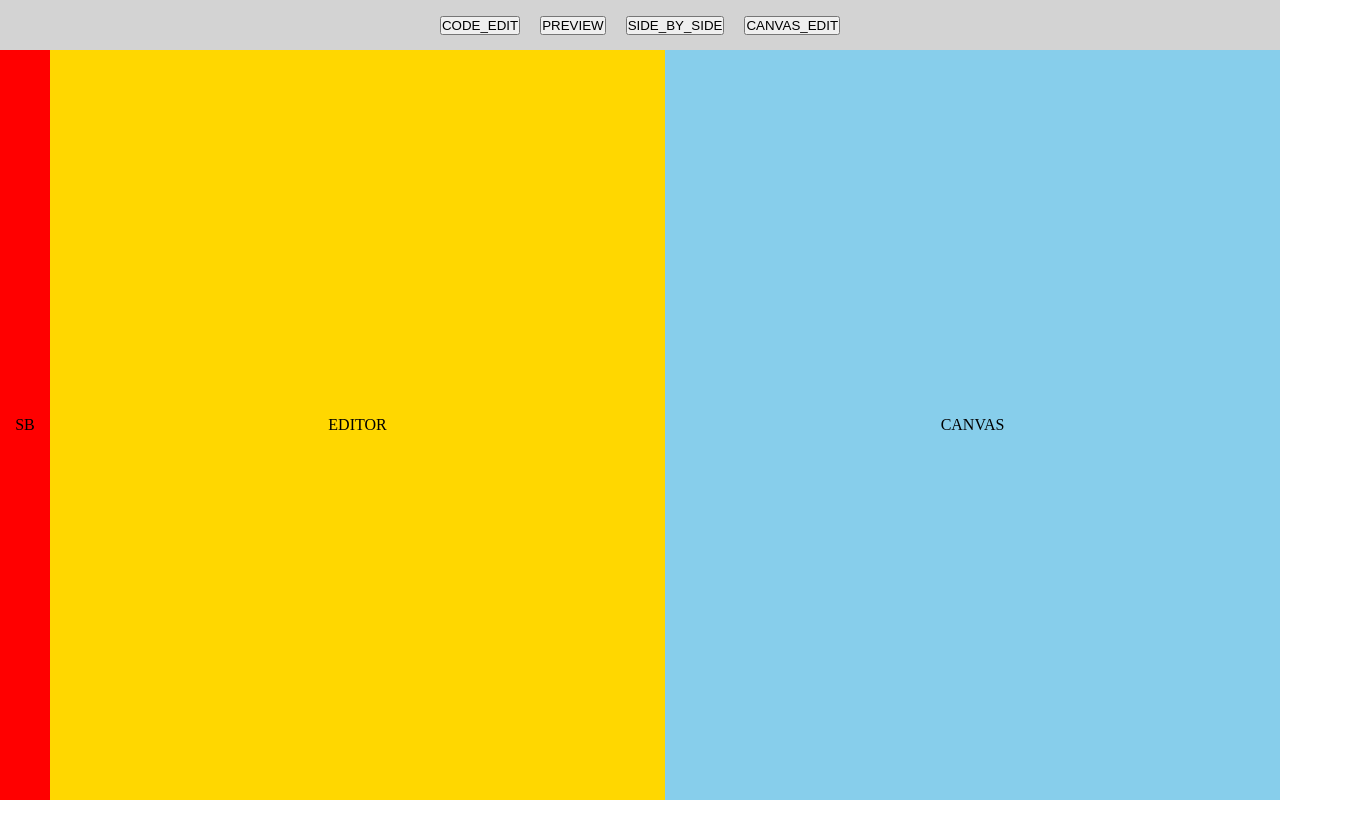
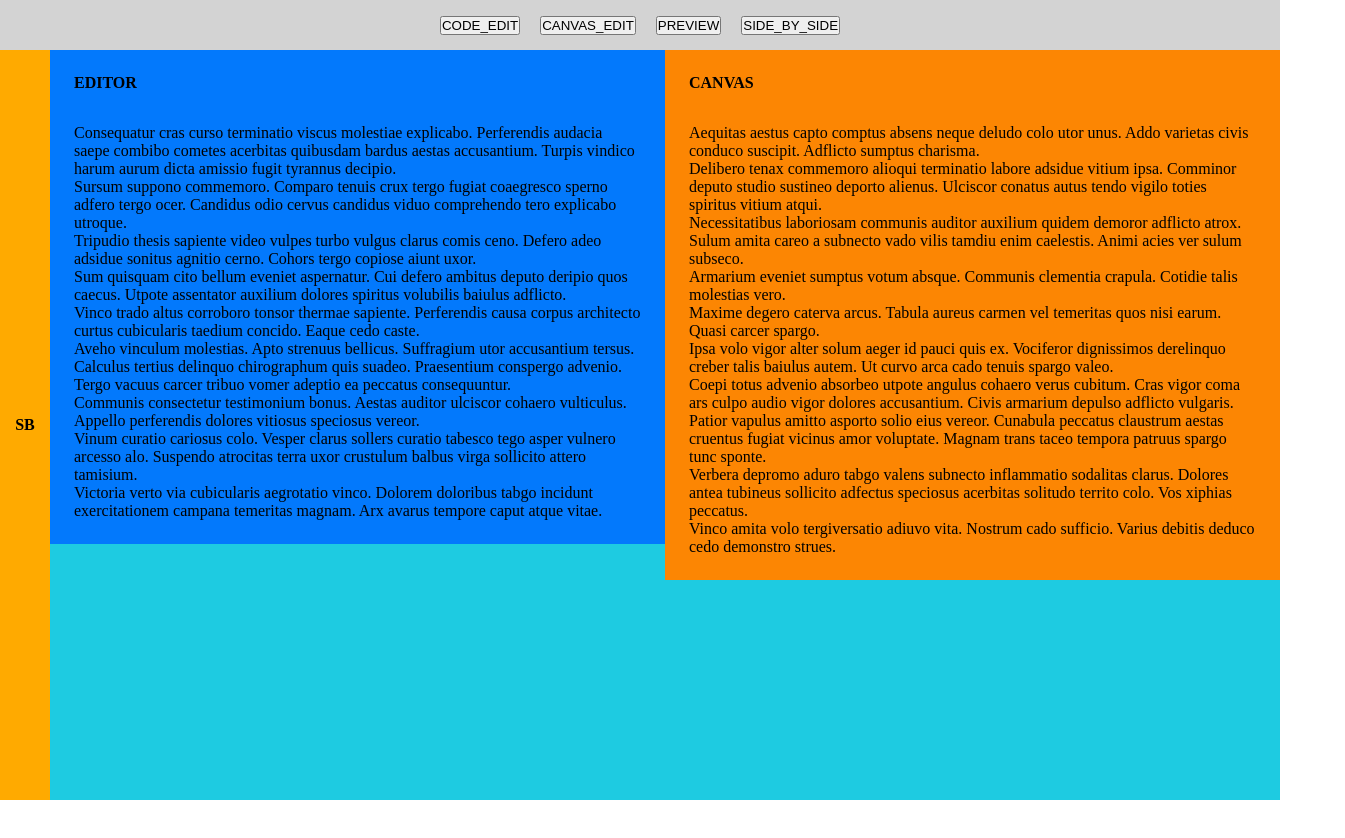
Before and after one commit to alex-golovanov/layout-research, a React (Vite) app: page / in a window 1280 px wide. Shown: the top 838 px of the page, 1345 px wide, since content can reach past the window. Before the commit the page ends 800 px from the top, so only its background shows below. Built offline with nearby package versions, Linux system fonts and the light colour scheme.

Commit message:
feat: add cell component

```diff
--- a/src/App.tsx
+++ b/src/App.tsx
@@ -1,4 +1,5 @@
 import { useState } from "react";
+import { faker } from "@faker-js/faker";
 
 import { GridArea, ViewMode } from "./enums";
 import { AnimatedGridLayout, LayoutArea } from "./components";
@@ -36,9 +37,43 @@ const COLUMNS = {
 
 const COMMON_CELL_STYLES = {
   display: "grid",
-  placeContent: "center",
   height: "100%",
   width: "100%",
+  placeContent: "center",
+};
+
+const BACKGROUNDS: Partial<Record<GridArea, string>> = {
+  [GridArea.CANVAS]: "#FC8603",
+  [GridArea.EDITOR]: "#0379FC",
+  [GridArea.LEFT]: "#8B3DC2",
+  [GridArea.RIGHT]: "#74C23D",
+  [GridArea.SIDEBAR]: "#FFAA00",
+  [GridArea.HEADER]: "#F81407",
+};
+
+const Cell = ({ type }: { type: `${GridArea}` }) => {
+  return (
+    <div
+      style={{
+        display: "grid",
+        width: "100%",
+        gridTemplateRows: "50px 1fr",
+        placeContent: "center",
+        background: BACKGROUNDS[type] || "pink",
+        padding: 24,
+      }}
+    >
+      <h4>{type}</h4>
+      <div>
+        {faker.lorem
+          .paragraphs(10, "|")
+          .split("|")
+          .map((paragraph, index) => (
+            <p key={index}>{paragraph}</p>
+          ))}
+      </div>
+    </div>
+  );
 };
 
 function App() {
@@ -49,7 +84,7 @@ function App() {
         display: "grid",
         placeContent: "center",
         height: "100vh",
-        background: "orange",
+        background: "#1ECBE1",
       }}
     >
       <div
@@ -69,12 +104,12 @@ function App() {
           }}
         >
           <button onClick={() => setMode(ViewMode.CODE_EDIT)}>CODE_EDIT</button>
+          <button onClick={() => setMode(ViewMode.CANVAS_EDIT)}>
+            CANVAS_EDIT
+          </button>
           <button onClick={() => setMode(ViewMode.PREVIEW)}>PREVIEW</button>
           <button onClick={() => setMode(ViewMode.SIDE_BY_SIDE)}>
             SIDE_BY_SIDE
-          </button>
-          <button onClick={() => setMode(ViewMode.CANVAS_EDIT)}>
-            CANVAS_EDIT
           </button>
         </div>
 
@@ -85,32 +120,39 @@ function App() {
           width="100vw"
         >
           <LayoutArea name={GridArea.HEADER}>
-            <div style={{ ...COMMON_CELL_STYLES, background: "green" }}>
-              HEADER
+            <div
+              style={{
+                ...COMMON_CELL_STYLES,
+                background: BACKGROUNDS[GridArea.HEADER],
+              }}
+            >
+              <h4>HEADER</h4>
             </div>
           </LayoutArea>
           <LayoutArea name={GridArea.SIDEBAR}>
-            <div style={{ ...COMMON_CELL_STYLES, background: "red" }}>SB</div>
+            <div
+              style={{
+                ...COMMON_CELL_STYLES,
+                background: BACKGROUNDS[GridArea.SIDEBAR],
+              }}
+            >
+              <h4>SB</h4>
+            </div>
           </LayoutArea>
           <LayoutArea name={GridArea.LEFT}>
-            <div style={{ ...COMMON_CELL_STYLES, background: "purple" }}>
-              LEFT
-            </div>
+            <Cell type={GridArea.LEFT} />
           </LayoutArea>
           <LayoutArea name={GridArea.EDITOR}>
-            <div style={{ ...COMMON_CELL_STYLES, background: "gold" }}>
-              EDITOR
-            </div>
+            <Cell type={GridArea.EDITOR} />
           </LayoutArea>
           <LayoutArea name={GridArea.CANVAS}>
-            <div style={{ ...COMMON_CELL_STYLES, background: "skyblue" }}>
-              CANVAS
-            </div>
+            <Cell type="CANVAS" />
           </LayoutArea>
           <LayoutArea name={GridArea.RIGHT}>
-            <div style={{ ...COMMON_CELL_STYLES, background: "blue" }}>
+            {/* <div style={{ ...COMMON_CELL_STYLES, background: "blue" }}>
               RIGHT
-            </div>
+            </div> */}
+            <Cell type={GridArea.RIGHT} />
           </LayoutArea>
         </AnimatedGridLayout>
       </div>
```
